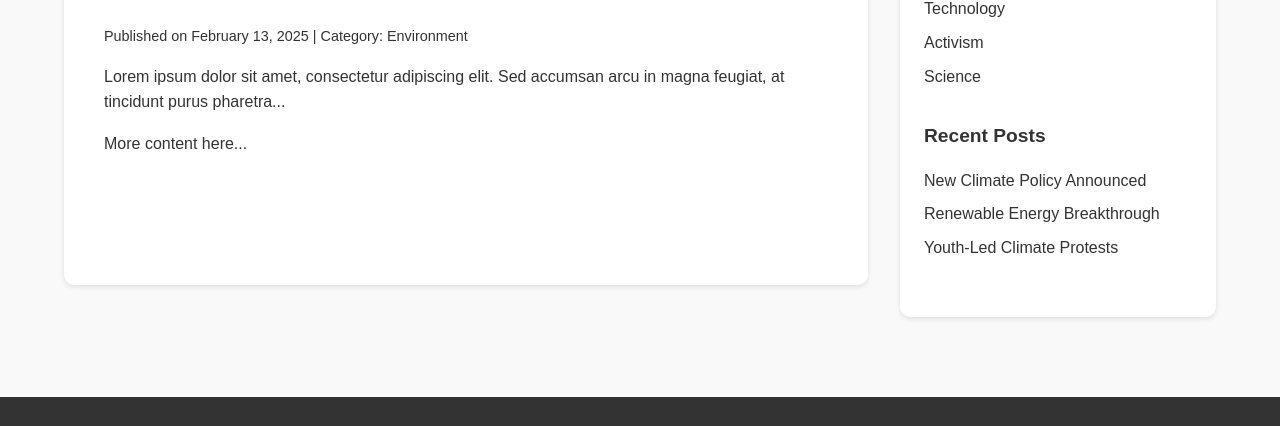
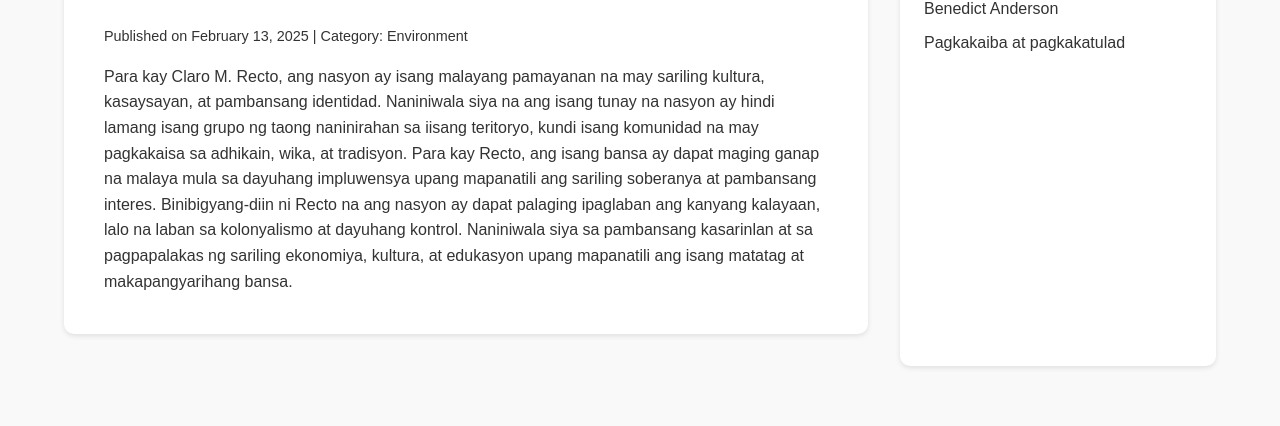
Before and after one commit to Smile-369/GERIZAL_WEBSITE, a plain HTML site: page post1.html in a window 1280 px wide. Shown: the part 188-614 px from the top of the page. Drawn offline with Linux system fonts and the light colour scheme.

Commit message:
added Rectpo

```diff
--- a/post1.html
+++ b/post1.html
@@ -3,7 +3,8 @@
 <head>
     <meta charset="UTF-8">
     <meta name="viewport" content="width=device-width, initial-scale=1.0">
-    <title>Blog Post - Digital Bayanihan</title>
+    <title>Blog Post - Claro M. Recto
+    </title>
     <link rel="stylesheet" href="styles.css">
     <link rel="stylesheet" href="https://cdnjs.cloudflare.com/ajax/libs/font-awesome/6.0.0/css/all.min.css">
 </head>
@@ -34,27 +35,20 @@
                     <div class="post-content">
                         <h2>Blog Post Title</h2>
                         <p class="post-meta">Published on <span>February 13, 2025</span> | Category: <span>Environment</span></p>
-                        <p>Lorem ipsum dolor sit amet, consectetur adipiscing elit. Sed accumsan arcu in magna feugiat, at tincidunt purus pharetra...</p>
-                        <p>More content here...</p>
+                        <p>Para kay Claro M. Recto, ang nasyon ay isang malayang pamayanan na may sariling kultura, kasaysayan, at pambansang identidad. Naniniwala siya na ang isang tunay na nasyon ay hindi lamang isang grupo ng taong naninirahan sa iisang teritoryo, kundi isang komunidad na may pagkakaisa sa adhikain, wika, at tradisyon. Para kay Recto, ang isang bansa ay dapat maging ganap na malaya mula sa dayuhang impluwensya upang mapanatili ang sariling soberanya at pambansang interes.
+                            Binibigyang-diin ni Recto na ang nasyon ay dapat palaging ipaglaban ang kanyang kalayaan, lalo na laban sa kolonyalismo at dayuhang kontrol. Naniniwala siya sa pambansang kasarinlan at sa pagpapalakas ng sariling ekonomiya, kultura, at edukasyon upang mapanatili ang isang matatag at makapangyarihang bansa.
+                            </p>
                     </div>
                 </article>
             </div>
 
             <!-- Sidebar -->
             <aside class="sidebar">
-                <h3>Categories</h3>
-                <ul class="categories">
-                    <li><a href="#">Policy</a></li>
-                    <li><a href="#">Technology</a></li>
-                    <li><a href="#">Activism</a></li>
-                    <li><a href="#">Science</a></li>
-                </ul>
-
                 <h3>Recent Posts</h3>
                 <ul class="recent-posts">
-                    <li><a href="post1.html">New Climate Policy Announced</a></li>
-                    <li><a href="post2.html">Renewable Energy Breakthrough</a></li>
-                    <li><a href="post3.html">Youth-Led Climate Protests</a></li>
+                    <li><a href="post1.html">Claro M. Recto</a></li>
+                    <li><a href="post3.html">Benedict Anderson</a></li>
+                    <li><a href="post4.html">Pagkakaiba at pagkakatulad</a></li>
                 </ul>
             </aside>
         </div>
```
Also changed, not shown: post2.html (+1 -1 lines).
